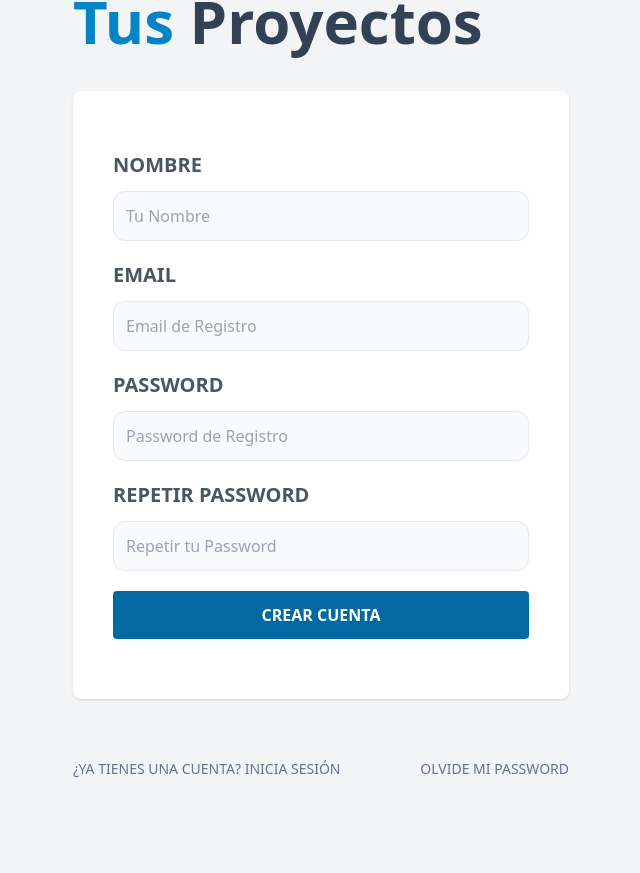
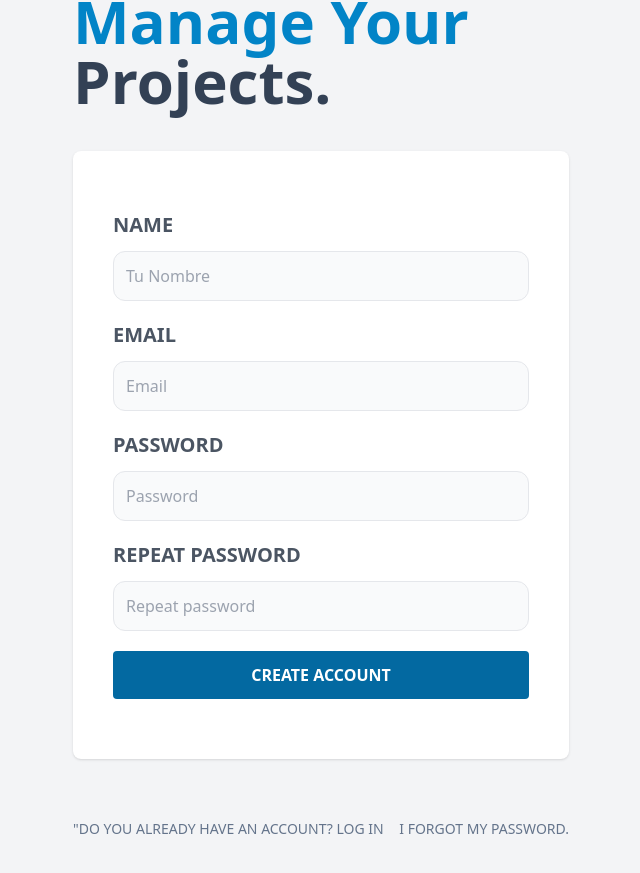
Before and after one commit to CrisIntriago/projectpro-frontend, a React (Vite) app: page /registrar in a window 1280 px wide. Shown: the part 229-1102 px from the top of the page, without its empty margins (319-959 px from the left). Before the commit the page ends 1048 px from the top, so only its background shows below. Built offline with nearby package versions, Linux system fonts and the light colour scheme; no server answers.

Commit message:
Translating

```diff
--- a/src/components/Colaborador.jsx
+++ b/src/components/Colaborador.jsx
@@ -17,7 +17,7 @@ const Colaborador = ({colaborador}) => {
                     type="button"
                     className="bg-red-600 px-4 py-3 text-white uppercase font-bold text-sm rounded-lg"
                     onClick={() => handleModalEliminarColaborador(colaborador)}
-                >Eliminar</button>
+                >Delete</button>
             </div>
         </div>
     )
--- a/src/components/ModalEliminarColaborador.jsx
+++ b/src/components/ModalEliminarColaborador.jsx
@@ -63,11 +63,11 @@ const modalEliminarColaborador = () => {
                                 </div>
                                 <div className="mt-3 text-center sm:mt-0 sm:ml-4 sm:text-left w-full">
                                     <Dialog.Title as="h3" className="text-lg leading-6 font-bold text-gray-900">
-                                        Eliminar Colaborador
+                                        Delete collaborator
                                     </Dialog.Title>
                                     <div className='mt-2'>
                                         <p className='text-sm text-gray-500'>
-                                            Una vez eliminado, esta persona no podrá acceder al proyecto
+                                            Once this user is deleted, he wont be able to work in this project.
                                         </p>
                                     </div>
 
@@ -80,13 +80,13 @@ const modalEliminarColaborador = () => {
                                     className="w-full inline-flex justify-center rounded-md border border-transparent shadow-sm px-4 py-2 bg-red-600 text-base font-medium text-white hover:bg-red-700 focus:outline-none focus:ring-2 focus:ring-offset-2 focus:ring-red-500 sm:ml-3 sm:w-auto sm:text-sm"
                                     onClick={eliminarColaborador}
                                 >
-                                    Eliminar
+                                    Delete
                                 </button>
                                 <button
                                     type="button"
                                     className="mt-3 w-full inline-flex justify-center rounded-md border border-gray-300 shadow-sm px-4 py-2 bg-white text-base font-medium text-gray-700 hover:text-gray-500 focus:outline-none focus:ring-2 focus:ring-offset-2 focus:ring-indigo-500 sm:mt-0 sm:w-auto sm:text-sm"
                                     onClick={handleModalEliminarColaborador}
-                                > Cancelar</button>
+                                > Cancel</button>
                             </div>
                         </div>
                     </Transition.Child>
--- a/src/components/PreviewProyecto.jsx
+++ b/src/components/PreviewProyecto.jsx
@@ -29,7 +29,7 @@ const PreviewProyecto = ({proyecto}) => {
             <Link
                 to={`${_id}`}
                 className='text-gray-600 hover:text-gray-800 uppercase text-sm font-bold'
-            >Ver Proyecto</Link>
+            >View Project</Link>
         </div>
     )
 }
--- a/src/components/Sidebar.jsx
+++ b/src/components/Sidebar.jsx
@@ -7,12 +7,12 @@ const Sidebar = () => {
 
   return (
     <aside className='md:w-1/3 lg:w-1/5 xl:w-1/6 px-5 py-10' >
-        <p className='text-xl font-bold'>Hola: {auth.nombre}</p>
+        <p className='text-xl font-bold'>Hello: {auth.nombre}</p>
 
         <Link
             to="crear-proyecto"
             className='bg-sky-600 w-full p-3 text-white uppercase font-bold block mt-5 text-center rounded-lg'
-        >Nuevo Proyecto</Link>
+        >New Project</Link>
     </aside>
   )
 }
--- a/src/components/Tarea.jsx
+++ b/src/components/Tarea.jsx
@@ -15,8 +15,8 @@ const Tarea = ({tarea}) => {
                 <p className="mb-1 text-xl">{nombre}</p>
                 <p className="mb-1 text-sm text-gray-500 uppercase">{descripcion}</p>
                 <p className="mb-1 text-sm">{ formatearFecha(fechaEntrega) }</p>
-                <p className="mb-1 text-gray-600">Prioridad: {prioridad}</p>
-                { estado && <p className="text-xs bg-green-600 uppercase p-1 rounded-lg text-white">Completada por: {tarea.completado.nombre}</p>}
+                <p className="mb-1 text-gray-600">Priority: {prioridad}</p>
+                { estado && <p className="text-xs bg-green-600 uppercase p-1 rounded-lg text-white">Completed by: {tarea.completado.nombre}</p>}
             </div>
 
             <div className="flex flex-col lg:flex-row gap-2">
@@ -24,7 +24,7 @@ const Tarea = ({tarea}) => {
                     <button
                         className="bg-indigo-600 px-4 py-3 text-white uppercase font-bold text-sm rounded-lg"
                         onClick={() => handleModalEditarTarea(tarea)}
-                    >Editar</button>
+                    >Edit</button>
 
                 )}
 
@@ -37,7 +37,7 @@ const Tarea = ({tarea}) => {
                     <button
                         className="bg-red-600 px-4 py-3 text-white uppercase font-bold text-sm rounded-lg"
                         onClick={() => handleModalEliminarTarea(tarea)}
-                    >Eliminar</button>
+                    >Delete</button>
                 )}
             </div>
         </div>
--- a/src/paginas/Login.jsx
+++ b/src/paginas/Login.jsx
@@ -77,7 +77,7 @@ const Login = () => {
                 <input
                     id="password"
                     type="password"
-                    placeholder="PlaceHolder"
+                    placeholder="password"
                     className="w-full mt-3 p-3 border rounded-xl bg-gray-50"
                     value={password}
                     onChange={ e => setPassword(e.target.value)}
--- a/src/paginas/Registrar.jsx
+++ b/src/paginas/Registrar.jsx
@@ -15,7 +15,7 @@ const Registrar = () => {
 
         if([nombre, email, password, repetirPassword].includes('')) {
            setAlerta({
-               msg: 'Todos los campos son obligatorios',
+               msg: 'All fields are mandatory',
                error: true
            })
            return
@@ -23,7 +23,7 @@ const Registrar = () => {
 
         if(password !== repetirPassword ) {
             setAlerta({
-                msg: 'Los password no son iguales',
+                msg: 'Passwords are not equal',
                 error: true
             })
             return
@@ -31,7 +31,7 @@ const Registrar = () => {
 
         if(password.length < 6 ) {
             setAlerta({
-                msg: 'El Password es muy corto, agrega minimo 6 caracteres',
+                msg: 'The password is too short, add a minimum of 6 characters',
                 error: true
             })
             return
@@ -64,8 +64,8 @@ const Registrar = () => {
 
   return (
     <>
-        <h1 className="text-sky-600 font-black text-6xl capitalize">Crea tu Cuenta y Administra tus {''}
-            <span className="text-slate-700">proyectos</span>
+        <h1 className="text-sky-600 font-black text-6xl capitalize">"Create your account and manage your {''}
+            <span className="text-slate-700">projects.</span>
         </h1>
 
         { msg && <Alerta alerta={alerta} /> }
@@ -78,7 +78,7 @@ const Registrar = () => {
                 <label
                     className="uppercase text-gray-600 block text-xl font-bold"
                     htmlFor="nombre"
-                >Nombre</label>
+                >Name</label>
                 <input
                     id="nombre"
                     type="text"
@@ -97,7 +97,7 @@ const Registrar = () => {
                 <input
                     id="email"
                     type="email"
-                    placeholder="Email de Registro"
+                    placeholder="Email"
                     className="w-full mt-3 p-3 border rounded-xl bg-gray-50"
                     value={email}
                     onChange={e => setEmail(e.target.value)}
@@ -111,7 +111,7 @@ const Registrar = () => {
                 <input
                     id="password"
                     type="password"
-                    placeholder="Password de Registro"
+                    placeholder="Password"
                     className="w-full mt-3 p-3 border rounded-xl bg-gray-50"
                     value={password}
                     onChange={e => setPassword(e.target.value)}
@@ -122,11 +122,11 @@ const Registrar = () => {
                 <label
                     className="uppercase text-gray-600 block text-xl font-bold"
                     htmlFor="password2"
-                >Repetir Password</label>
+                >Repeat Password</label>
                 <input
                     id="password2"
                     type="password"
-                    placeholder="Repetir tu Password"
+                    placeholder="Repeat password"
                     className="w-full mt-3 p-3 border rounded-xl bg-gray-50"
                     value={repetirPassword}
                     onChange={e => setRepetirPassword(e.target.value)}
@@ -135,7 +135,7 @@ const Registrar = () => {
 
             <input
                 type="submit"
-                value="Crear Cuenta"
+                value="Create Account"
                 className="bg-sky-700 mb-5 w-full py-3 text-white uppercase font-bold rounded hover:cursor-pointer hover:bg-sky-800 transition-colors"
             />
 
@@ -145,12 +145,12 @@ const Registrar = () => {
             <Link
                 className='block text-center my-5 text-slate-500 uppercase text-sm'
                 to="/"
-            >¿Ya tienes una cuenta? Inicia Sesión</Link>
+            >"Do you already have an account? Log in</Link>
 
             <Link
                 className='block text-center my-5 text-slate-500 uppercase text-sm'
                 to="/olvide-password"
-            >Olvide Mi Password</Link>
+            >I forgot my password.</Link>
         </nav>
 
     </>
```
Also changed, not shown: src/components/ModalEliminarTarea.jsx (+5 -5 lines), src/components/ModalFormularioTarea.jsx (+6 -6 lines).
